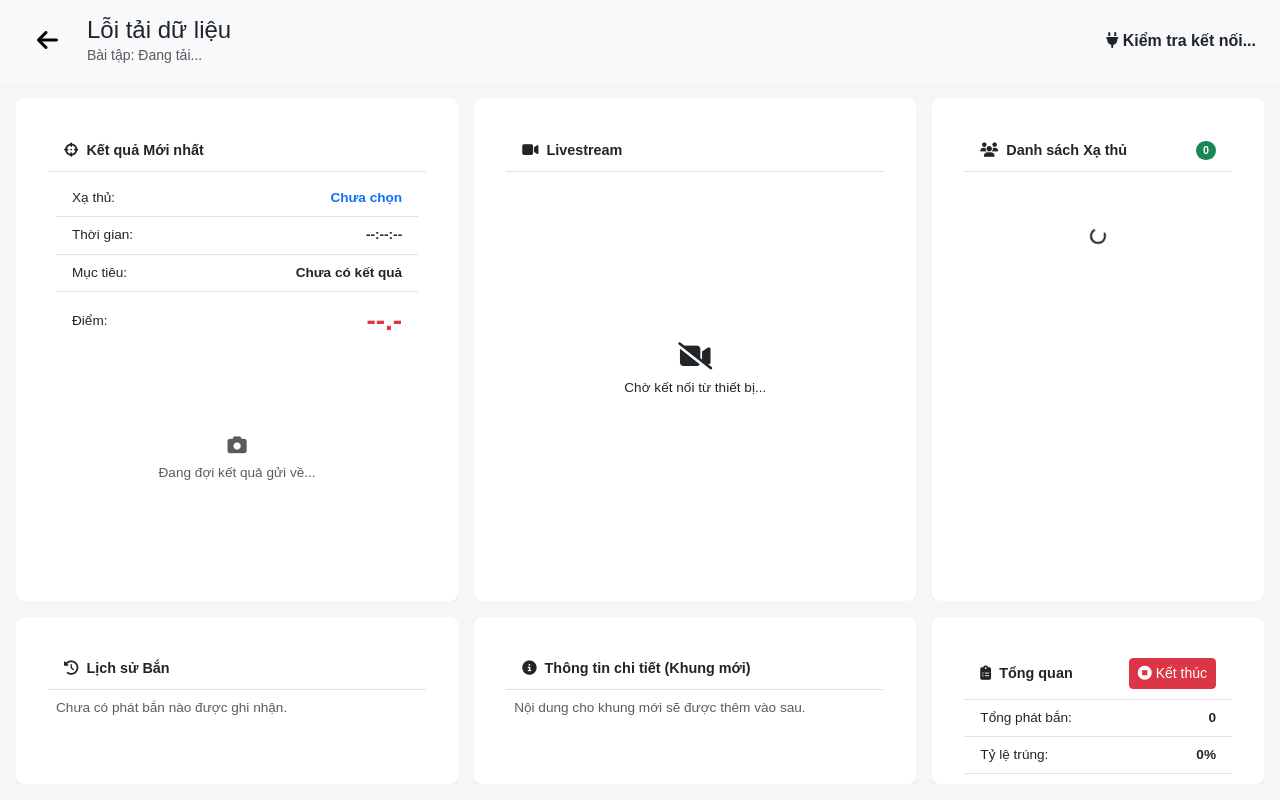
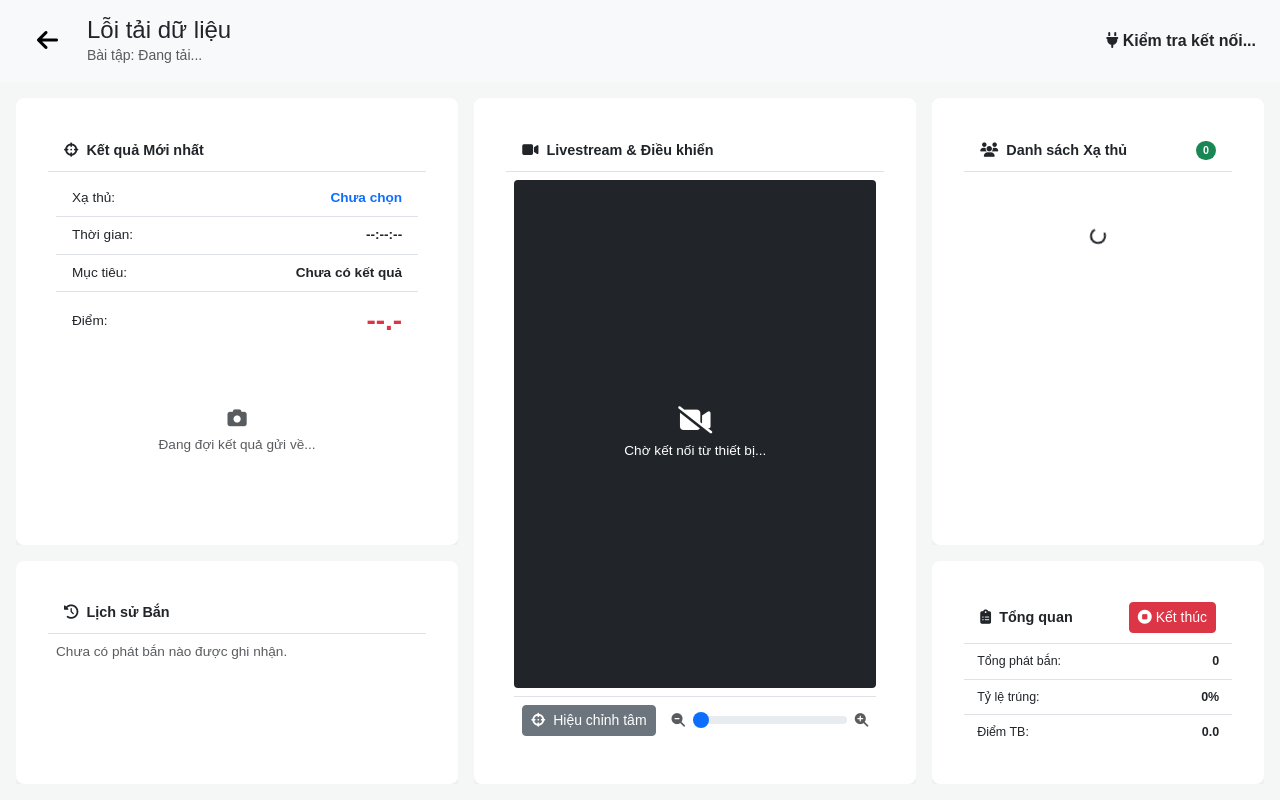
Before and after one commit to ntdung261004/BaiDuThiQuanKhu, a Flask app: page /session/1 in a window 1280 px wide. Run offline with Flask 3, Linux system fonts and the light colour scheme; a user stored in the database is signed in; parts of the project's set-up code (start-up, migrations or seed data) failed here and were passed over.

Commit message:
sửa giao diện chi tiết, ghép cột giữa thành 1

```diff
--- a/static/css/session_detail.css
+++ b/static/css/session_detail.css
@@ -17,14 +17,14 @@
     display: grid;
     grid-template-columns: 2fr 2fr 1.5fr;
     /* Tỷ lệ hàng: Hàng trên cao gấp 3 lần hàng dưới (~75% - 25%) */
-    grid-template-rows: 3fr 1fr;
+    grid-template-rows:  2fr 1fr;
 
     gap: 1rem; /* Khoảng cách giữa các khung */
 
     /* Bản đồ layout */
     grid-template-areas:
         "results    livestream shooters"
-        "history    new_frame  overview";
+        "history    livestream  overview";
 }
 
 /* --- 3. QUY TẮC AN TOÀN & GÁN VỊ TRÍ --- */
@@ -40,7 +40,6 @@
 #grid-results   { grid-area: results; }
 #grid-shooters  { grid-area: shooters; }
 #grid-history   { grid-area: history; }
-#grid-new-frame { grid-area: new_frame; }
 #grid-overview  { grid-area: overview; }
 
 /* --- 4. STYLE CHUNG CHO CÁC KHUNG (CARD) --- */
@@ -134,3 +133,30 @@
     border: none;
     padding: 0; /* Bỏ padding để video/ảnh có thể chiếm toàn bộ không gian */
 }
+
+/* --- 6. TINH CHỈNH RIÊNG CHO KHUNG TỔNG QUAN --- */
+
+#grid-overview .list-group-item {
+    /* Thu nhỏ cỡ chữ và khoảng cách của các dòng thông số */
+    font-size: 0.78rem;
+    padding: 0.5rem 0.8rem;
+}
+
+/* Tinh chỉnh riêng cho danh sách xạ thủ */
+#soldiers-list .list-group-item {
+    font-size: 0.7rem;      /* << Giảm cỡ chữ của tên xạ thủ */
+    padding: 0.4rem 0.75rem;  /* Giảm nhẹ padding cho gọn hơn */
+    white-space: nowrap;
+    overflow: hidden;
+    text-overflow: ellipsis;
+}
+
+/* << THÊM KHỐI NÀY: Thu nhỏ nút "Chọn" bên trong danh sách */
+#soldiers-list .btn {
+    font-size: 0.7rem;          /* Đồng bộ cỡ chữ với tên */
+    padding: 0.1rem 0.4rem;     /* Giảm padding của nút cho nhỏ lại */
+}
+
+.livestream-controls {
+    flex-shrink: 0; /* Ngăn không cho khu vực này bị co lại */
+}
--- a/static/js/session_detail.js
+++ b/static/js/session_detail.js
@@ -249,21 +249,23 @@
 
             if (soldiers.length > 0) {
                 soldiers.forEach(soldier => {
-                    const soldierItem = document.createElement('a');
-                    soldierItem.href = "#";
+                    const soldierItem = document.createElement('div');
                     soldierItem.dataset.soldierItemId = soldier.id;
-                    soldierItem.className = 'list-group-item list-group-item-action d-flex justify-content-between align-items-center';
+                    soldierItem.className = 'list-group-item d-flex justify-content-between align-items-center';
+
+                    // <<< THAY ĐỔI CẤU TRÚC innerHTML TẠI ĐÂY >>>
                     soldierItem.innerHTML = `
-                        <span>
-                            <i class="fas fa-user me-2"></i>
-                            ${soldier.rank} ${soldier.name}
+                        <div class="d-flex align-items-center">
+                            <button class="btn btn-sm btn-outline-primary select-shooter-btn me-3" data-soldier-id="${soldier.id}">Chọn</button>
+
+                            <span>
+                                ${soldier.rank} ${soldier.name}
+                            </span>
+                        </div>
+
+                        <span class="badge bg-secondary" title="Số phát bắn">
+                            <i class="fas fa-bullseye me-1"></i>${soldier.shot_count}
                         </span>
-                        <div class="d-flex align-items-center">
-                            <span class="badge bg-secondary me-2" title="Số phát bắn">
-                                <i class="fas fa-bullseye me-1"></i>${soldier.shot_count}
-                            </span>
-                            <button class="btn btn-sm btn-outline-primary select-shooter-btn" data-soldier-id="${soldier.id}">Chọn</button>
-                        </div>
                     `;
                     soldiersList.appendChild(soldierItem);
                 });
@@ -517,4 +519,5 @@
             }
         });
     }
+
 });
--- a/templates/session_details.html
+++ b/templates/session_details.html
@@ -21,14 +21,28 @@
 
         <div id="grid-livestream" class="grid-item">
             <div class="card h-100 d-flex flex-column">
-                <div class="card-header fw-bold"><i class="fas fa-video me-2"></i>Livestream</div>
-                <div class="card-body p-1 d-flex align-items-center justify-content-center bg-dark">
-                    <img src="" id="video-feed" style="display: none;">
-                    <div id="status-message" class="text-dark text-center">
-                        <i class="fas fa-video-slash fa-2x mb-2"></i>
-                        <p class="m-0">Chờ kết nối từ thiết bị...</p>
+                <div class="card-header fw-bold"><i class="fas fa-video me-2"></i>Livestream & Điều khiển</div>
+                <div class="card-body p-2 d-flex flex-column">
+
+                    <div class="flex-grow-1 bg-dark d-flex align-items-center justify-content-center" style="min-height: 0; border-radius: 0.25rem;">
+                        <img src="" id="video-feed" style="display: none;">
+                        <div id="status-message" class="text-white text-center">
+                            <i class="fas fa-video-slash fa-2x mb-2"></i>
+                            <p class="m-0">Chờ kết nối từ thiết bị...</p>
+                        </div>
                     </div>
-                </div>
+
+                    <div class="livestream-controls d-flex align-items-center gap-3 p-2 border-top mt-2">
+                        <button id="recenter-btn" class="btn btn-secondary btn-sm">
+                            <i class="fas fa-crosshairs me-2"></i>Hiệu chỉnh tâm
+                        </button>
+                        <div class="flex-grow-1 d-flex align-items-center gap-2">
+                            <i class="fas fa-search-minus text-muted"></i>
+                            <input type="range" class="form-range" min="1" max="5" step="0.1" value="1" id="zoom-slider">
+                            <i class="fas fa-search-plus text-muted"></i>
+                        </div>
+                    </div>
+                    </div>
             </div>
         </div>
 
@@ -74,15 +88,6 @@
             </div>
         </div>
 
-        <div id="grid-new-frame" class="grid-item">
-            <div class="card h-100 d-flex flex-column">
-                <div class="card-header fw-bold"><i class="fas fa-info-circle me-2"></i>Thông tin chi tiết (Khung mới)</div>
-                <div class="card-body d-flex flex-column p-2">
-                    <p class="text-muted mb-0">Nội dung cho khung mới sẽ được thêm vào sau.</p>
-                </div>
-            </div>
-        </div>
-
         <div id="grid-overview" class="grid-item">
              <div class="card h-100 d-flex flex-column">
                 <div class="card-header fw-bold d-flex justify-content-between align-items-center">
```
